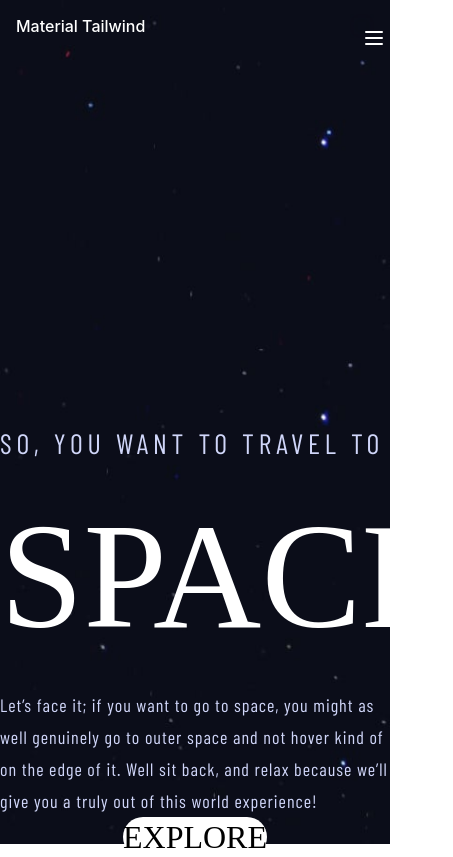
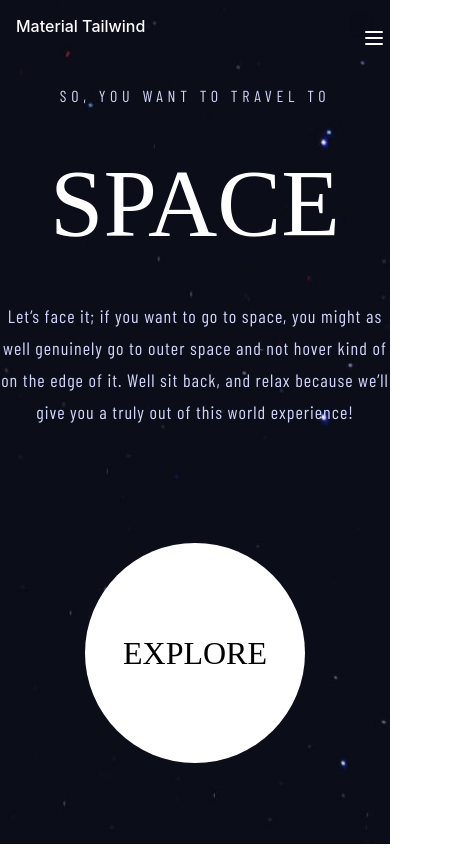
Before and after one commit to IbrahimHosny/space, a React (Create React App) app: page / in a window 390 px wide. Shown: the whole page, 453 px wide, since content can reach past the window. Built offline with nearby package versions, Linux system fonts and the light colour scheme; a web font is replaced by a local one.

Commit message:
finish home responsive

```diff
--- a/src/components/Home.jsx
+++ b/src/components/Home.jsx
@@ -3,16 +3,16 @@ import React, { Fragment } from 'react';
 const Home = () => {
     return (
         <div className='bg-[url("./assets/home/background-home-desktop.jpg")] bg-no-repeat bg-cover h-screen'>
-            <div className='container mx-auto grid grid-cols-1 lg:grid-cols-2 top-[50%] relative'>
-            <section>
-            <span className='heading-5 second-color'>SO, YOU WANT TO TRAVEL TO</span>
-            <h1 className='heading-1  third-color'>SPACE</h1>
+            <div className='container mx-auto grid grid-cols-1 lg:grid-cols-2 h-[85%] top-[10%] lg:top-[50%] relative'>
+            <section className='max-xl:text-center'>
+            <span className='heading-5 second-color max-lg:!text-base'>SO, YOU WANT TO TRAVEL TO</span>
+            <h1 className='heading-1  third-color max-sm:!text-8xl max-sm:!leading-loose'>SPACE</h1>
             <p className='body-text second-color'>
             Let’s face it; if you want to go to space, you might as well genuinely go to outer space and not hover kind of on the edge of it. Well sit back, and relax because we’ll give you a truly out of this world experience!
             </p>
             </section>
             <section className='flex items-center justify-center'>
-            <button className='bg-white lg:h-[275px] lg:w-[275px] rounded-full text-4xl heading-4'> Explore </button>
+            <button className='bg-white h-[220px] w-[220px] lg:h-[275px] lg:w-[275px] rounded-full text-4xl heading-4'> Explore </button>
             </section>
             </div>
         </div>
```
